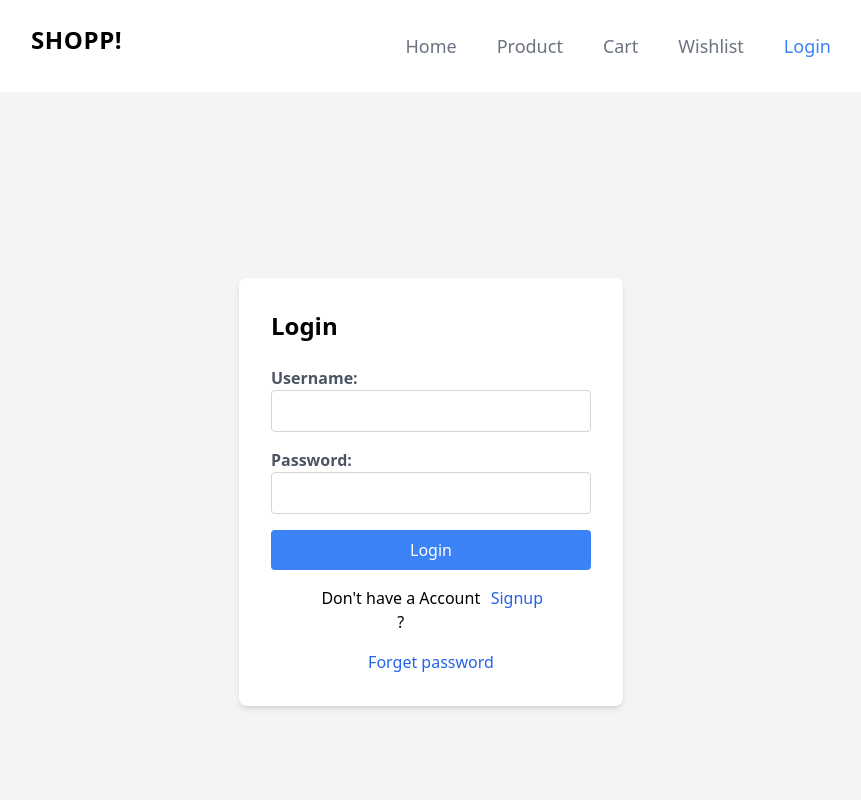
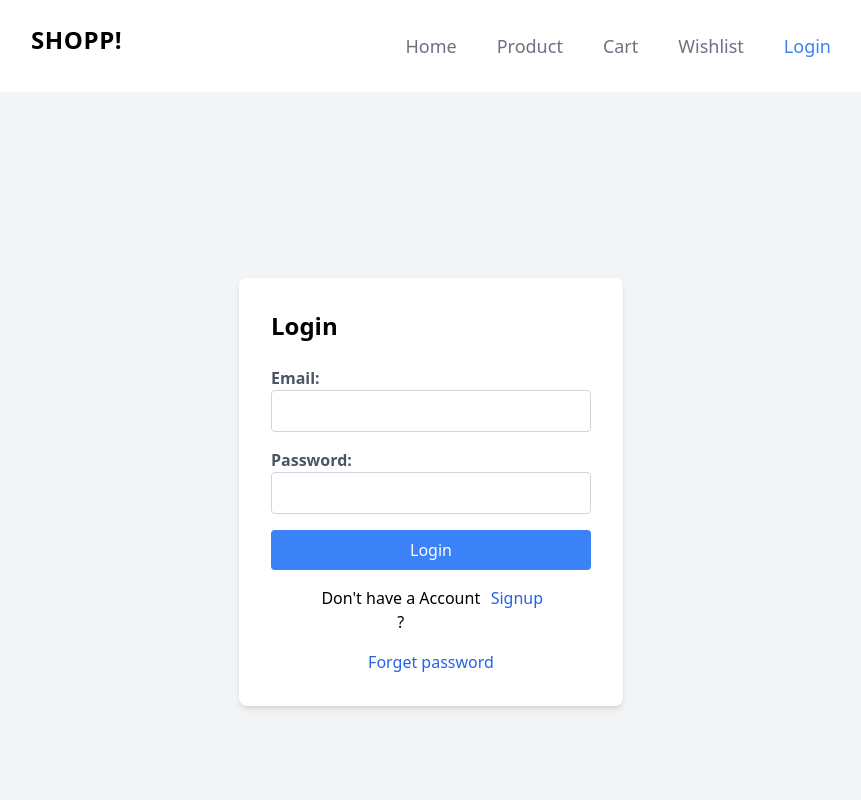
Before and after one commit to souvik017/Ecommerce_React, a React (Create React App) app: page /Login in a window 1280 px wide. Shown: the top 800 px of the page, without its empty margins (209-1070 px from the left). Built offline with nearby package versions, Linux system fonts and the light colour scheme; no server answers.

Commit message:
Changes to be committed: 	modified:   src/Pages/Login.jsx

```diff
--- a/src/Pages/Login.jsx
+++ b/src/Pages/Login.jsx
@@ -31,10 +31,10 @@ function Login() {
         <h2 className="text-2xl font-semibold mb-6">Login</h2>
         <form onSubmit={handleSubmit}>
           <div className="mb-4">
-            <label htmlFor="username" className="block text-gray-600 font-bold">Username:</label>
+            <label htmlFor="username" className="block text-gray-600 font-bold">Email:</label>
             <input
               type="text"
-              id="username"
+              id="Email"
               required
               autoComplete='off'
               value={email}
```
